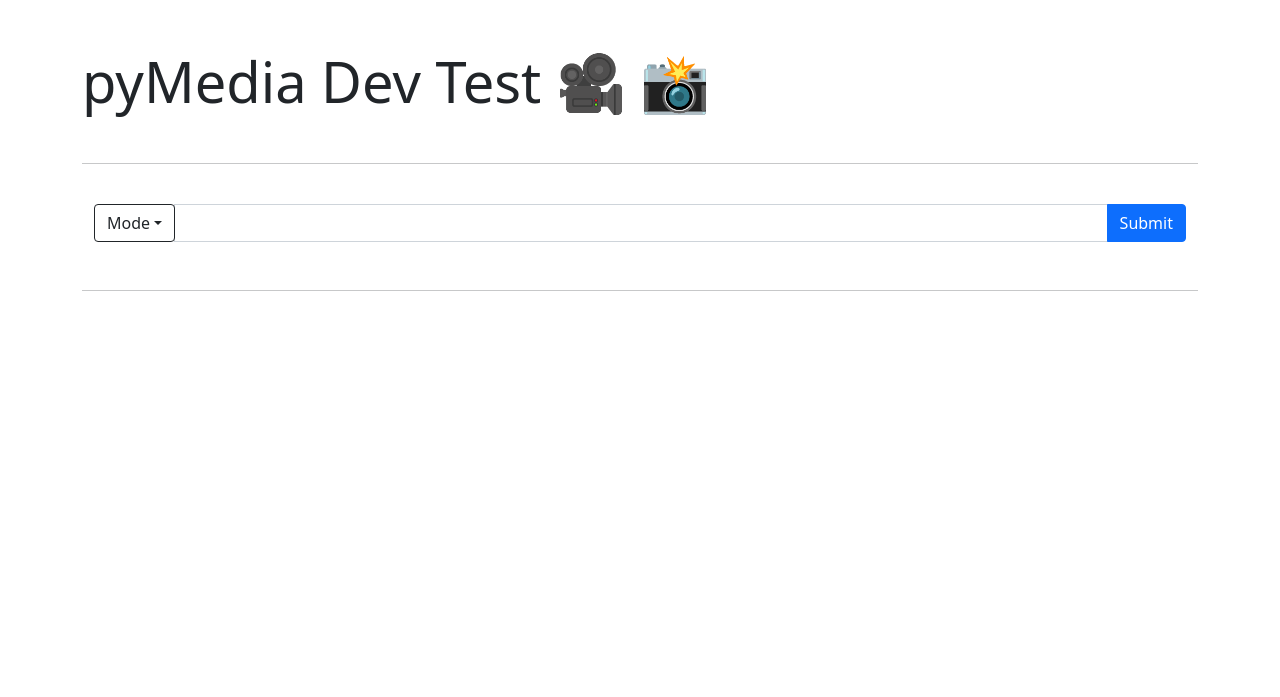
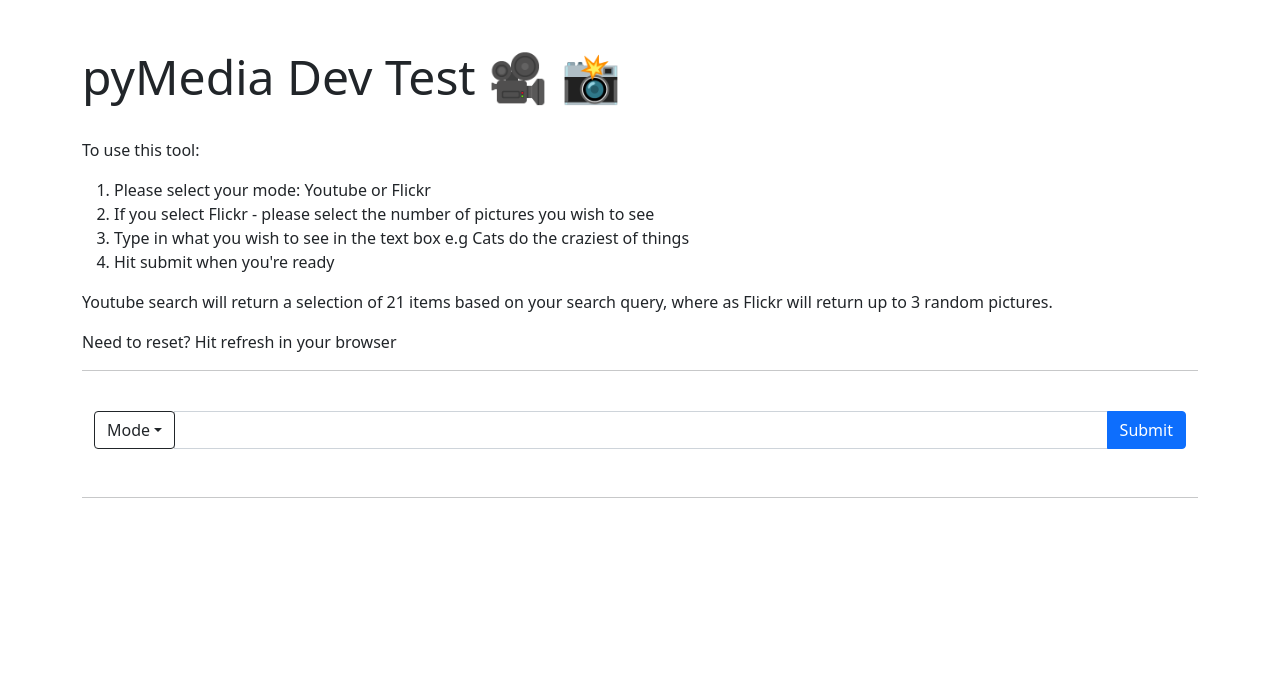
Before and after one commit to CodeGareth/pyMedia, a Flask app: page / in a window 1280 px wide. Shown: the top 697 px of the page. Before the commit the page ends 291 px from the top, so only its background shows below. Run offline with Flask 2, Linux system fonts and the light colour scheme; some libraries are stand-ins or nearby versions.

Commit message:
happy path - working youtube or flickr search tool utilising two different apis

```diff
--- a/src/app.py
+++ b/src/app.py
@@ -17,13 +17,29 @@
 @app.route("/YouTube/<query>", methods = ['GET'])
 def youtube_route(query):
 
-    youtube_search = requests.get(f"https://youtube.googleapis.com/youtube/v3/search?part=snippet&maxResults=25&q={query}&key={os.getenv('YOUTUBE_API')}")
+    youtube_search = requests.get(f"https://youtube.googleapis.com/youtube/v3/search?part=snippet&maxResults=21&q={query}&key={os.getenv('YOUTUBE_API')}")
     youtube_search_json_results = youtube_search.json()
 
-    video_id = youtube_search_json_results["items"][0]["id"]["videoId"]
-    print (video_id)
+    storage_collection = []
 
-    return render_template("youtube_return.html", video_id = video_id)
+    ## Youtube Results return several types of links
+    ## For ease - filter only to videos and the elements we need to create our own browser screen
+    for item in youtube_search_json_results["items"]:
+
+        trimmed_item = {}
+
+        if "video" not in item["id"]["kind"]:
+            pass
+        else:
+            trimmed_item["id"] = item["id"]["videoId"]
+            trimmed_item["description"] = item["snippet"]["description"]
+            trimmed_item["title"] = item["snippet"]["title"]
+            trimmed_item["medium_thumb"] = item["snippet"]["thumbnails"]["medium"]["url"]
+
+            storage_collection.append(trimmed_item)
+
+    ## FYI: For loop within template converts list of dicts to html
+    return render_template("youtube_search_return.html", youtube_search_results = storage_collection)
 
 ## Ensure the end point matches the text casing in the js
 @app.route("/Flickr/<query>/<number_request>", methods = ['GET'])
@@ -40,7 +56,7 @@
     ## Make a random selection from the list of available items
     random_selection_of_photos = random.choices(converted_flickr_response["items"], k = int(number_request))
 
-    ## Convert this to html text with the intention of returning back to flask template iframe
+    ## Convert this to html text with the intention of returning back to flask template iframe as is
     media = " ".join([f"<img src = {selection['media']['m']}></img>" for selection in random_selection_of_photos])
 
     #return jsonify({"search_term":query, "total_photos":number_request, "results":random_selection_of_photos})
--- a/src/templates/home.html
+++ b/src/templates/home.html
@@ -16,14 +16,21 @@
 <body style = "min-height: 100vh;">
 
 
-    <div class="container pt-5" height = "100%">
+    <div class="container pt-5 pb-5" height = "100%">
 
         <!--Title + Basic Instructions-->
         <div class="jumbotron jumbotron-fluid">
-            <h1 class="display-4">pyMedia Dev Test 🎥 📸</h1>
+            <h1 class="display-5">pyMedia Dev Test 🎥 📸</h1>
             <br>
-            <!-- <p class = "lead"> Select the mode, and use the search bar to return a youtube video or up to 3 photos.</p>
-              <p><i>If you select Flickr Mode, select the number of photos you wish to see as well before you search</i></p> -->
+            <p>To use this tool:</p>
+            <ol>
+                <li>Please select your mode: Youtube or Flickr</li>
+                <li>If you select Flickr - please select the number of pictures you wish to see</li>
+                <li>Type in what you wish to see in the text box e.g Cats do the craziest of things</li>
+                <li>Hit submit when you're ready</li>
+            </ol>
+            <p> Youtube search will return a selection of 21 items based on your search query, where as Flickr will return up to 3 random pictures.</p>
+            <p> Need to reset? Hit refresh in your browser</p>
         </div>
 
         <hr>
@@ -68,8 +75,8 @@
         <hr>
 
         <!--iFrame Target Output-->
-        <div class="container pl-1 pt-4 pb-3">
-            <iframe name = "apiResults" id = "results" width = "100%" style = "min-height: 100vh;"></iframe>
+        <div class="container pl-1 pt-4 pb-5">
+            <iframe class = "pb-5 mb-5" name = "apiResults" id = "results" width = "100%" style = "min-height:100vh;"></iframe>
         </div>
 
     </div>
```
Also changed, not shown: src/templates/youtube_return.html (deleted, +0 -53 lines), src/templates/youtube_search_return.html (added, +38 -0 lines).
